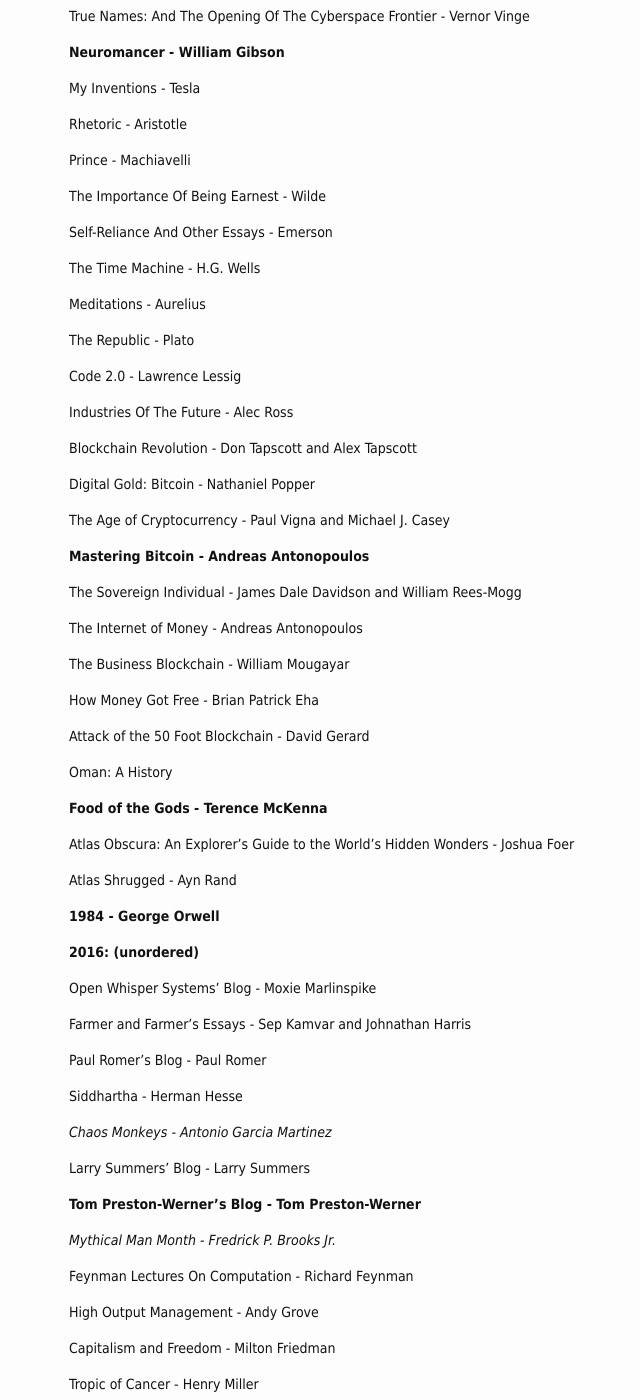
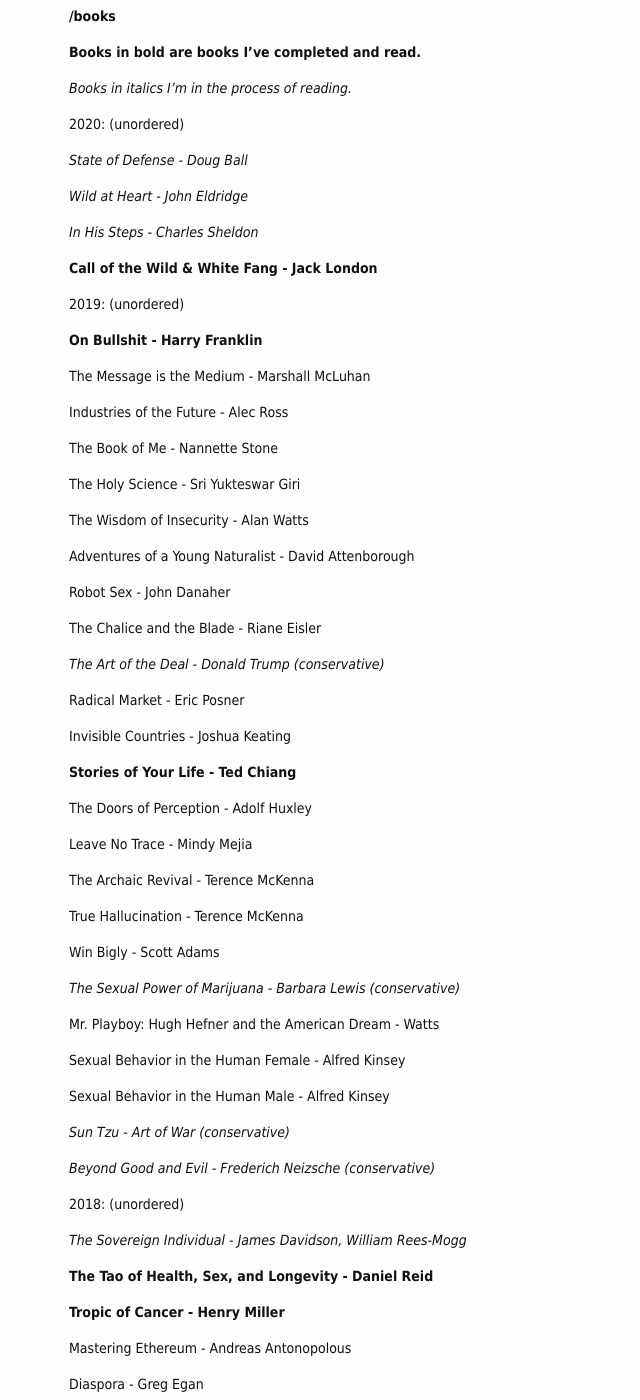
Before and after one commit to mitc-mcla/mitc-mcla.github.io, a Jekyll site: the page built from _posts/2019-11-19-lists.markdown, in a window 1280 px wide and 1400 px high, scrolled down 8504 px. Shown: the whole window, without its empty margins (301-941 px from the left). Built offline with Jekyll 4.4.1, drawn with Linux system fonts in a browser that asks for light colours; some of the changed text lies outside the part shown.

Commit message:
lists final up to current

```diff
--- a/_posts/2019-11-19-lists.markdown
+++ b/_posts/2019-11-19-lists.markdown
@@ -116,7 +116,7 @@
 
 _ _ **rest in power: the trayvon martin story** _ _
 
--casino royale (2007)
+casino royale (2007)
 
 dave chapelle
 
@@ -186,6 +186,19 @@
 
 **tupac resurrection (2003)**
 
+**friday (1995)**
+
+**next friday (2000)**
+
+**friday after next (2002)**
+
+**leave no trace**
+
+**baldwins nigger (1969)**
+
+**angels and demons (2009)**
+
+**more than gold - jesse owens documentary (2016)**
 
 
 
@@ -224,6 +237,8 @@
 the people versus oj simpson (2016)
 
 impractical jokers
+
+rick and morty
 
 the expanse - syfy
 
@@ -469,6 +484,84 @@
 
 *Books in italics I'm in the process of reading.*
 
+2020: (unordered)
+
+*State of Defense - Doug Ball*
+
+*Wild at Heart - John Eldridge*
+
+*In His Steps - Charles Sheldon*
+
+**Call of the Wild & White Fang - Jack London**
+
+2019: (unordered)
+
+**On Bullshit - Harry Franklin**
+
+The Message is the Medium - Marshall McLuhan
+
+Industries of the Future - Alec Ross
+
+The Book of Me - Nannette Stone
+
+The Holy Science - Sri Yukteswar Giri
+
+The Wisdom of Insecurity - Alan Watts
+
+Adventures of a Young Naturalist - David Attenborough
+
+Robot Sex - John Danaher
+
+The Chalice and the Blade - Riane Eisler
+
+*The Art of the Deal - Donald Trump (conservative)*
+
+Radical Market - Eric Posner
+
+Invisible Countries - Joshua Keating
+
+**Stories of Your Life - Ted Chiang**
+
+The Doors of Perception - Adolf Huxley
+
+Leave No Trace - Mindy Mejia
+
+The Archaic Revival - Terence McKenna
+
+True Hallucination - Terence McKenna
+
+Win Bigly - Scott Adams
+
+*The Sexual Power of Marijuana - Barbara Lewis (conservative)*
+
+Mr. Playboy: Hugh Hefner and the American Dream - Watts
+
+Sexual Behavior in the Human Female - Alfred Kinsey
+
+Sexual Behavior in the Human Male - Alfred Kinsey
+
+*Sun Tzu - Art of War (conservative)*
+
+*Beyond Good and Evil - Frederich Neizsche (conservative)*
+
+2018: (unordered)
+
+*The Sovereign Individual - James Davidson, William Rees-Mogg*
+
+**The Tao of Health, Sex, and Longevity - Daniel Reid**
+
+**Tropic of Cancer - Henry Miller**
+
+Mastering Ethereum - Andreas Antonopolous
+
+Diaspora - Greg Egan
+
+True Names - Verner Vinge
+
+Do Androids Dream of Electric Sheep - Philip K. Dick
+
+Manufacturing Consent - Edward Herman
+
 **2017: (unordered)**
 
 Manufacturing Consent - Edward Herman & Noam Chomsky
```
Also changed, not shown: other parts of _posts/2019-11-19-lists.markdown (+5 -1 lines).
